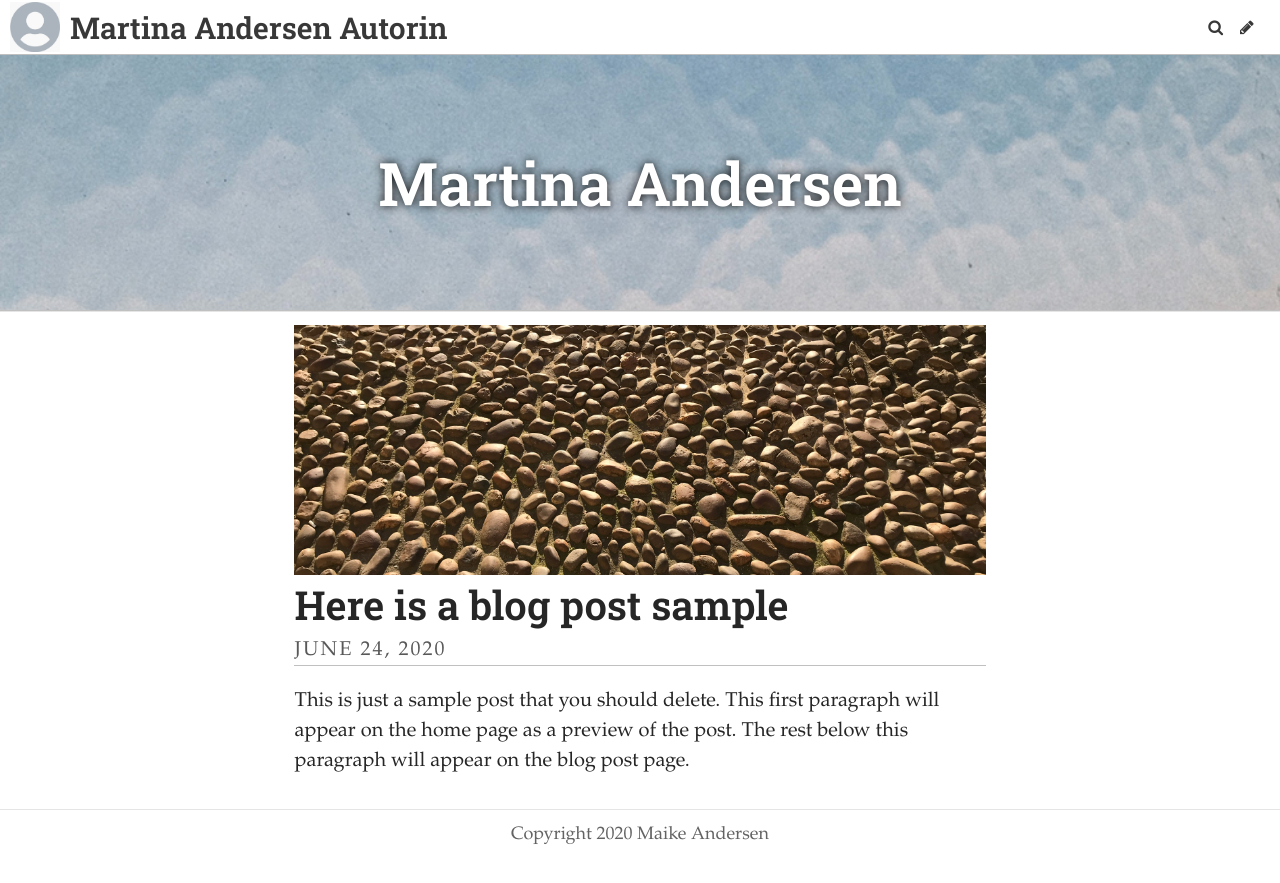
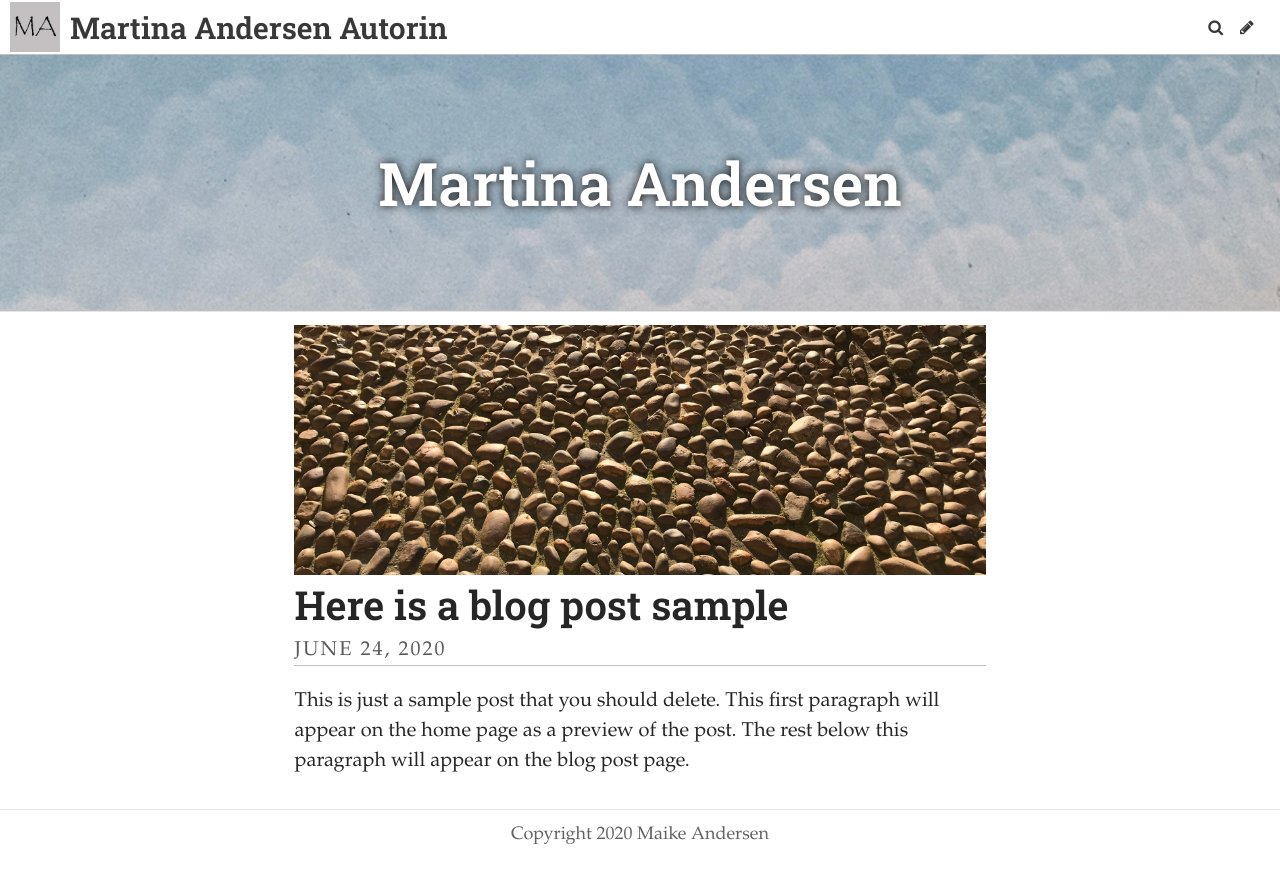
Before and after one commit to maikeandersen/martinaandersenauthor, a Jekyll site: the page built from index.html, in a window 1280 px wide. Shown: the top 883 px of the page. Built offline with Jekyll 4.4.1, drawn with Linux system fonts in a browser that asks for light colours; some web fonts are replaced; the list of posts is cut into pages by our own code.

Commit message:
Update Settings “general”

```diff
--- a/_data/settings.yml
+++ b/_data/settings.yml
@@ -4,7 +4,7 @@ header_text: Martina Andersen
 footer_text: Copyright 2020 Maike Andersen
 header_feature_image: ../uploads/placeholder4.jpg
 bannerheight: 20vmax
-logo: /uploads/logo.jpg
+logo: ../uploads/logo-website.jpg
 favicon: /uploads/favicon.ico
 gridlayout: false
 fixednavbar: false
```
Also changed, not shown: uploads/logo-website.jpg (added).
